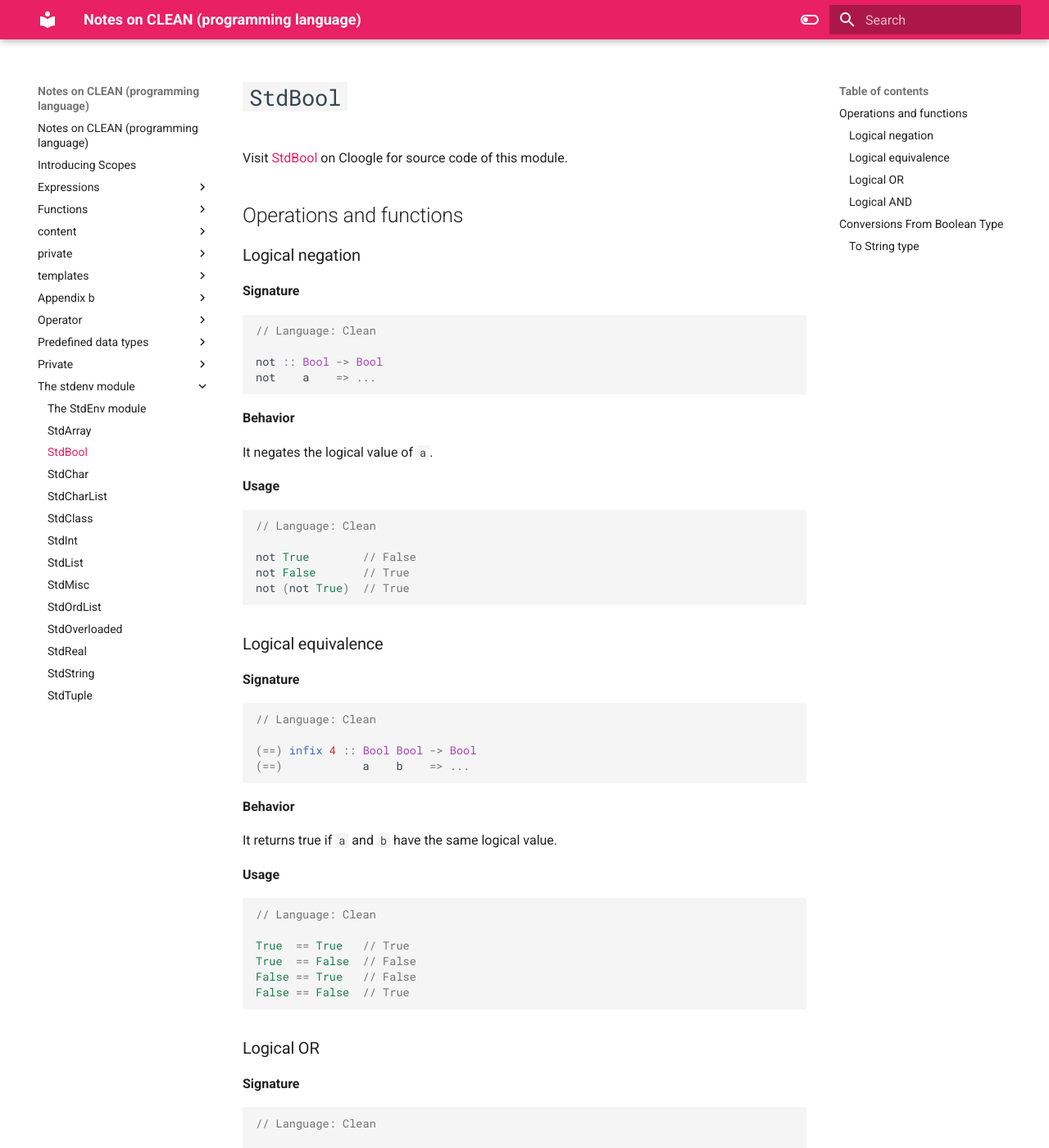
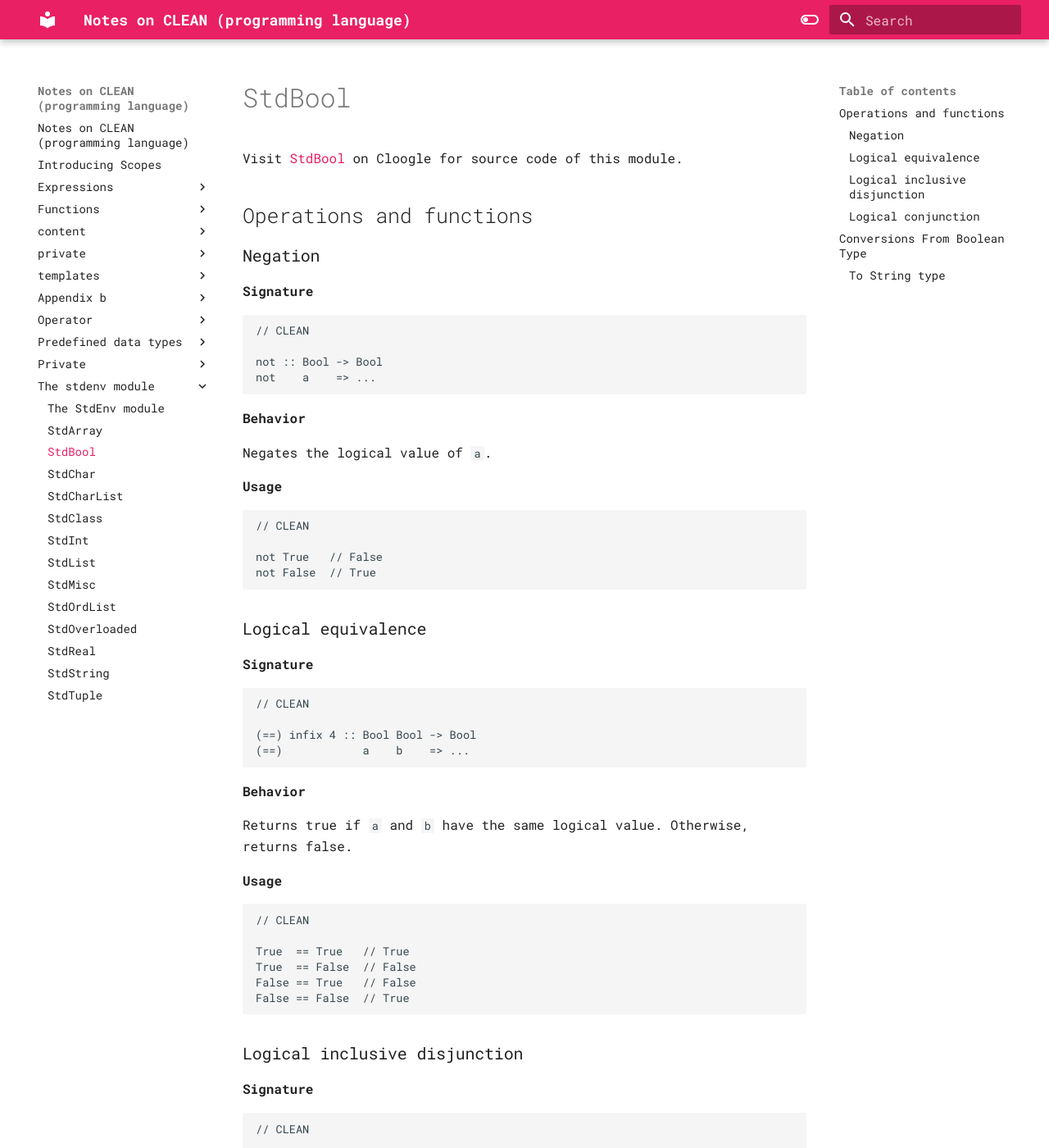
Before and after one commit to Eurydia/notes-on-clean-programming-language, an MkDocs documentation site: the page built from docs/the-stdenv-module/stdbool.md, in a window 1280 px wide and 1400 px high. Shown: the whole window at 82% size. Built offline with MkDocs 1.6.1 and Material for MkDocs 9.7.7, drawn with Linux system fonts in a browser that asks for light colours; some of the changed text lies outside the part shown.

Commit message:
updated `stdbool` note

````diff
--- a/docs/the-stdenv-module/stdbool.md
+++ b/docs/the-stdenv-module/stdbool.md
@@ -1,15 +1,15 @@
-# `StdBool`
+# StdBool
 
 Visit [StdBool](https://cloogle.org/src/#base-stdenv/StdBool;icl;line=1) on Cloogle for source code of this module.
 
 ## Operations and functions
 
-### Logical negation
+### Negation
 
 **Signature**
 
-```Clean
-// Language: Clean
+```
+// CLEAN
 
 not :: Bool -> Bool
 not    a    => ...
@@ -17,24 +17,23 @@ not    a    => ...
 
 **Behavior**
 
-It negates the logical value of `a`.
+Negates the logical value of `a`.
 
 **Usage**
 
-```Clean
-// Language: Clean
+```
+// CLEAN
 
-not True        // False
-not False       // True
-not (not True)  // True
+not True   // False
+not False  // True
 ```
 
 ### Logical equivalence
 
 **Signature**
 
-```Clean
-// Language: Clean
+```
+// CLEAN
 
 (==) infix 4 :: Bool Bool -> Bool
 (==)            a    b    => ...
@@ -42,12 +41,13 @@ not (not True)  // True
 
 **Behavior**
 
-It returns true if `a` and `b` have the same logical value.
+Returns true if `a` and `b` have the same logical value.
+Otherwise, returns false.
 
 **Usage**
 
-```Clean
-// Language: Clean
+```
+// CLEAN
 
 True  == True   // True
 True  == False  // False
@@ -55,12 +55,12 @@ False == True   // False
 False == False  // True
 ```
 
-### Logical OR
+### Logical inclusive disjunction
 
 **Signature**
 
-```Clean
-// Language: Clean
+```
+// CLEAN
 
 (||) infixr 2 :: Bool Bool -> Bool
 (||)             a    b    => ...
@@ -68,12 +68,13 @@ False == False  // True
 
 **Behavior**
 
+Returns `True` if the logical value of `a` is t
 It returns true if `a` or `b` is true.
 
 **Usage**
 
-```Clean
-// Language: Clean
+```
+// CLEAN
 
 True  || True   // True
 True  || False  // True
@@ -81,12 +82,12 @@ False || True   // True
 False || False  // False
 ```
 
-### Logical AND
+### Logical conjunction
 
 **Signature**
 
-```Clean
-// Language: Clean
+```
+// CLEAN
 
 (&&) infixr 3 :: Bool Bool -> Bool
 (&&)             a    b    => ...
@@ -94,12 +95,12 @@ False || False  // False
 
 **Behavior**
 
-It returns true if `a`and `b` are true.
+Returns true if the truth value of `a` and `b` are true.
 
 **Usage**
 
-```Clean
-// Language: Clean
+```
+// CLEAN
 
 True  && True   // True
 True  && False  // False
@@ -118,8 +119,8 @@ The desired type must be unambiguous.
 
 **Signature**
 
-```Clean
-// Language: Clean
+```
+// CLEAN
 
 fromBool :: Bool -> { # Char }
 fromBool    a    => ...
@@ -131,8 +132,8 @@ It returns a string representation of `a`.
 
 **Usage**
 
-```Clean
-// Language: Clean
+```
+// CLEAN
 
 expr :: { # Char }
 expr =  fromBool True   // "True"
--- a/mkdocs.yml
+++ b/mkdocs.yml
@@ -2,6 +2,8 @@ site_name: Notes on CLEAN (programming language)
 
 theme:
     name: 'material'
+    font:
+      text: Roboto Mono
     palette:
 
     # Light mode
````
Also changed, not shown: README.md (+1 -1 lines).
